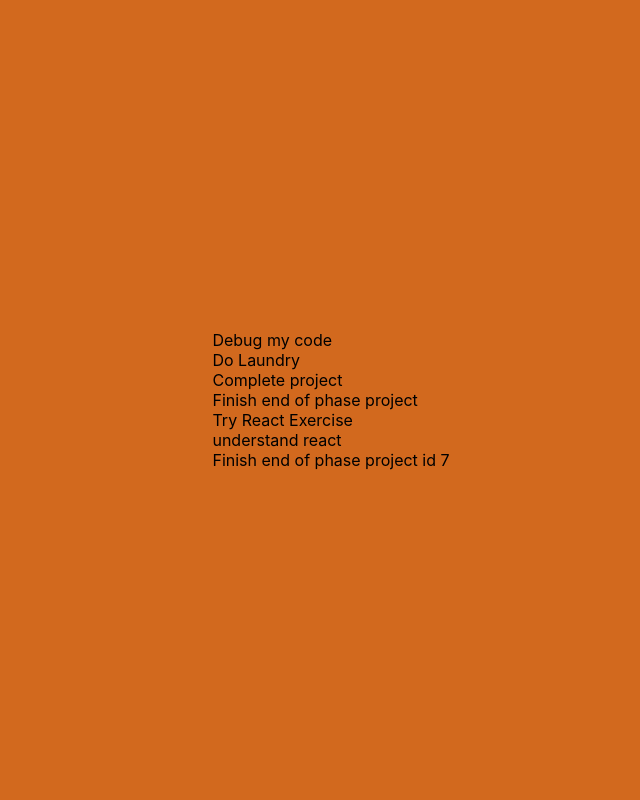
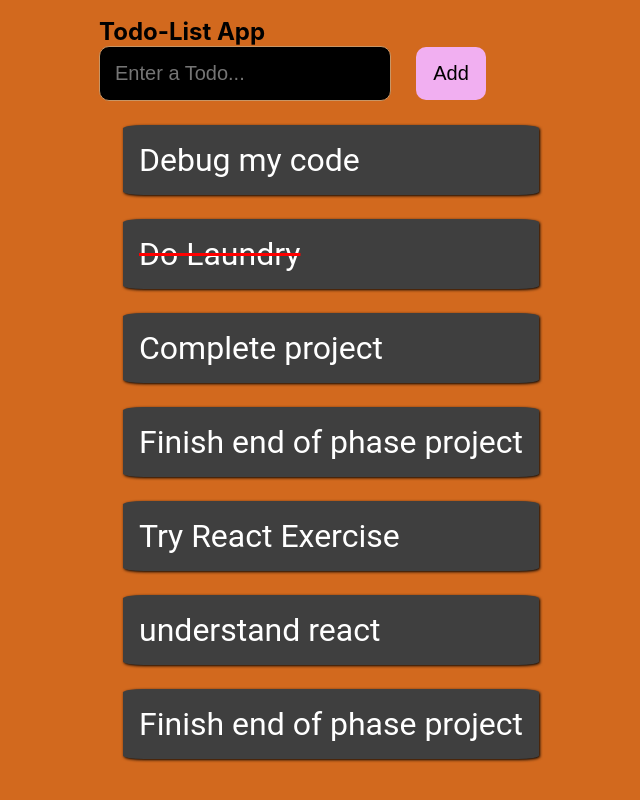
Before and after one commit to BlackHawk0/to-do, a React (Create React App) app: page / in a window 1280 px wide. Shown: the whole page, without its empty margins (309-949 px from the left). Built offline with nearby package versions, Linux system fonts and the light colour scheme; data requests are answered from the project's data file.

Commit message:
working on todos

```diff
--- a/db.json
+++ b/db.json
@@ -5,40 +5,40 @@
       {
         "id": 1,
         "title": "Debug my code",
-        "completed": "false"
+        "completed": false
       },
       {
         "id": 2,
         "title": "Do Laundry",
-        "completed": "false"
+        "completed": true
       },
       {
         "id": 3,
         "title": "Complete project",
-        "completed": "false"
+        "completed": false
       },
       {
         "id": 4,
         "title": "Finish end of phase project",
-        "completed": "Food"
+        "completed": false
 
       },
       {
         "id": 5,
         "title": "Try React Exercise",
-        "completed": "false"
+        "completed": false
 
       },
       {
         "id": 6,
         "title": "understand react",
-        "completed": "false"
+        "completed": false
 
       },
       {
         "id": 7,
-        "title": "Finish end of phase project id 7",
-        "completed": "false"
+        "title": "Finish end of phase project",
+        "completed": false
 
       }
     ]
--- a/src/App.css
+++ b/src/App.css
@@ -106,3 +106,20 @@
 button:focus {
   outline: none;
 }
+
+
+.strike{
+  text-decoration: line-through;
+  color: red
+}
+.todo{
+    font-family: 'Roboto', sans-serif;
+    font-size:2rem;
+    color:#fff;
+    background: #3f3f3f;
+    padding: 1rem;
+    margin: 1.5rem;
+    border-radius: 5%;
+    box-shadow: 1px 1px 3px #000;
+
+}
--- a/src/App.js
+++ b/src/App.js
@@ -23,10 +23,10 @@
     <div className="container">
       <div className="App-wrapper" >
         <div>
-          {/* <Header /> */}
+          <Header />
         </div>
         <div>
-          {/* <TodoForm input={input}  setInput={setInput} todos={todos} setTodos={setTodos} editTodo={editTodo} setEditTodo={setEditTodo}/> */}
+          <TodoForm input={input}  setInput={setInput} todos={todos} setTodos={setTodos} editTodo={editTodo} setEditTodo={setEditTodo}/>
         </div>
         <div>
          {/* <TodoList todos={todos} setTodos={setTodos} editTodo={editTodo} setEditTodo={setEditTodo}/> */}
--- a/src/component/Header.js
+++ b/src/component/Header.js
@@ -2,9 +2,9 @@
 
 const Header = () => {
   return (
-    <div>
+    <nav>
       <h1>Todo-List App</h1>
-    </div>
+    </nav>
   )
 }
 
--- a/src/component/Todo.js
+++ b/src/component/Todo.js
@@ -1,10 +1,10 @@
 import React from 'react'
+import '../App.css'
 
 function Todo({todo}) {
-    console.log(todo);
     return (
-        <div>
-            {todo.title}
+        <div className={todo.completed ? "strike" : " "}>
+            <p className='todo'>{todo.title} </p>
         </div>
     )
 }
```
